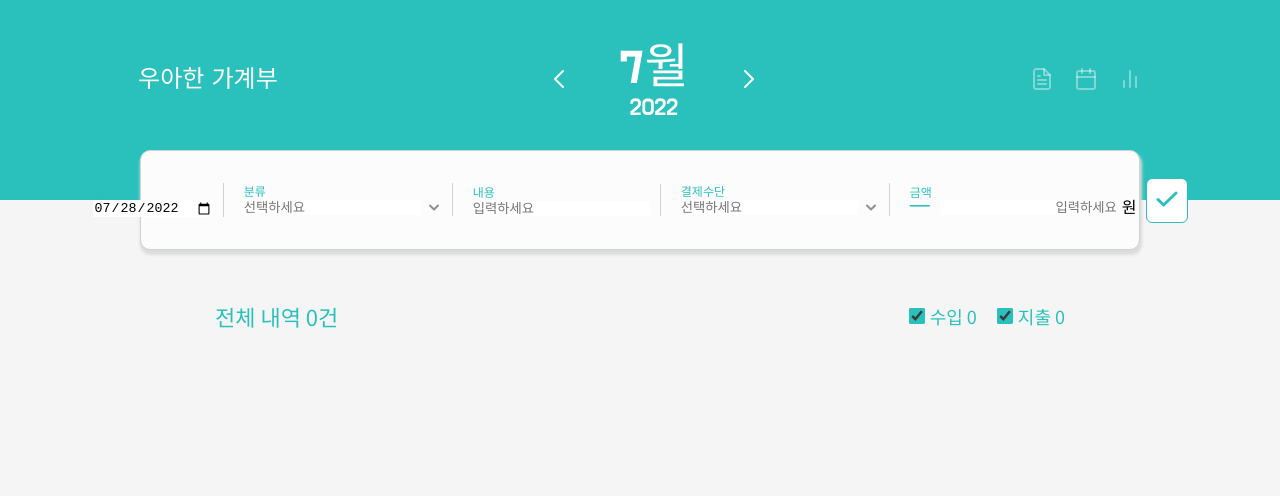
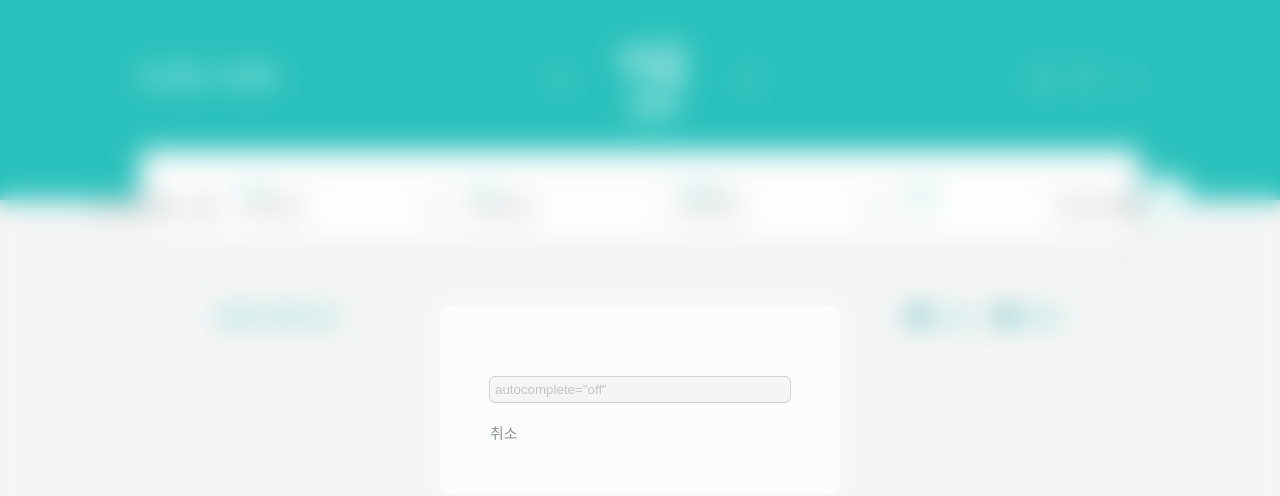
Before and after one commit to kms-97/web-moneybook-1, a website built with webpack: page client/index.html in a window 1280 px wide. Built offline with nearby package versions, Linux system fonts and the light colour scheme; files whose address does not match are found by name.

Commit message:
feat: 재사용 가능한 모달 개선

```diff
--- a/client/src/component/Modal/Modal.js
+++ b/client/src/component/Modal/Modal.js
@@ -1,11 +1,11 @@
 import './Modal.scss';
 
 export class Modal {
-  constructor($target, props) {
+  constructor(props) {
+    this.$target = document.querySelector('#root');
     this.props = props;
-    this.$target = $target;
     this.$modal = document.createElement('div');
-    this.$modal.className = props.className + ' modal'; // unique name
+    this.$modal.className = 'modal';
 
     this.$target.appendChild(this.$modal);
     this.render();
@@ -15,15 +15,18 @@ export class Modal {
   init() {
     // 색상 입히기
     const $customButton = this.$modal.querySelector('.custom-button');
-    $customButton.style.color = this.props.button.color;
+    $customButton.style.color = this.props?.button?.color ?? 'default';
 
     // 이벤트 등록하기
     this.$modal.addEventListener('click', (event) => {
       const $customButton = event.target.closest('.custom-button');
       if (!$customButton) return;
-      this.props.button.onClick();
+
+      const $input = this.$modal.querySelector('input');
+      this.props.button.onClick($input.value);
       this.closeModal();
     });
+
     this.$modal.addEventListener('input', (event) => {
       const $input = this.$modal.querySelector('input');
       $input.value = event.target.value;
@@ -40,23 +43,21 @@ export class Modal {
   }
 
   closeModal() {
-    this.$modal.style.display = 'none';
-    const $input = this.$modal.querySelector('input');
-    $input.value = '';
-    document.body.style.overflow = 'auto';
+    this.$modal.remove();
   }
 
   render() {
     this.$modal.innerHTML = `
       <div class="input-wrapper">
-        <span class="description">${this.props.description}</span>
-        <input type="text" name=${this.props.input.name} placeholder=${
-      this.props.input.placeholder
-    } ${this.props.input.readonly ? 'readonly' : ''}
-        autocomplete="off" value=${this.props.input.value || ''}>
+        <span class="description">${this.props.description ?? ''}</span>
+        <input type="text" placeholder=${this.props.input?.placeholder ?? ''}
+        ${this.props.input?.readonly ? 'readonly' : ''}
+        autocomplete="off" value=${this.props.input?.value ?? ''}>
         <div class="button-wrapper">
           <button class="cancel-button">취소</button>
-          <button class="custom-button">${this.props.button.name}</button>
+          <button class="custom-button">${
+            this.props.button?.name ?? ''
+          }</button>
         </div>
       </div>`;
   }
--- a/client/src/component/Modal/Modal.scss
+++ b/client/src/component/Modal/Modal.scss
@@ -1,8 +1,8 @@
 @import '../../style/common.scss';
 
 .modal {
-  // display: flex;
-  display: none;
+  display: flex;
+  // display: none;
   width: 100vw;
   height: 100vh;
   font-size: 15px;
@@ -10,7 +10,7 @@
   top: 0;
   left: 0;
 
-  z-index: 1;
+  z-index: 2;
   background-color: #00000000;
   backdrop-filter: blur(10px);
 
```
